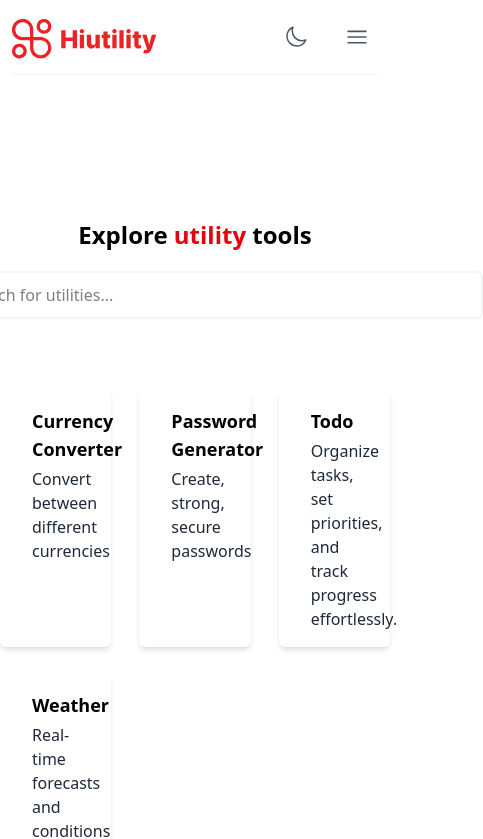
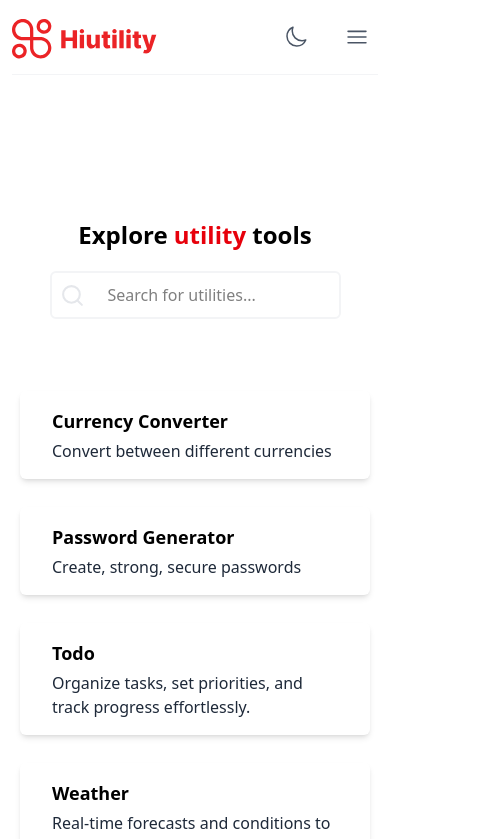
Before and after one commit to asimnp/hiutility, a React (Vite) app: page /tools in a window 390 px wide. Shown: the top 839 px of the page, 483 px wide, since content can reach past the window. Built offline with nearby package versions, Linux system fonts and the light colour scheme; no server answers.

Commit message:
Make tools page mobile responsive

```diff
--- a/src/components/SearchBar.jsx
+++ b/src/components/SearchBar.jsx
@@ -2,19 +2,16 @@ import { LuSearch } from "react-icons/lu";
 
 export default function SearchBar({ value, setValue }) {
   return (
-    <form className="flex justify-center items-center ">
+    <form className="flex items-center justify-center">
       <label className="relative">
-        <LuSearch
-          size={25}
-          className="text-gray-200 absolute top-3 left-2.5 "
-        />
+        <LuSearch size={25} className="absolute top-3 left-2.5 text-gray-200" />
 
         <input
           type="text"
           value={value}
           onChange={(e) => setValue(e.target.value)}
           placeholder="Search for utilities..."
-          className="outline-none border-2 border-gray-100 h-12 rounded-md w-xl pl-14 focus:border-red-600 dark:placeholder:text-gray-300 dark:text-gray-300  "
+          className="h-12 w-full rounded-md border-2 border-gray-100 pl-14 outline-none focus:border-red-600 dark:text-gray-300 dark:placeholder:text-gray-300"
         />
       </label>
     </form>
--- a/src/pages/Tools.jsx
+++ b/src/pages/Tools.jsx
@@ -18,15 +18,15 @@ export default function Tools() {
   }, [search, sortedTools]);
 
   return (
-    <div className="container mx-auto">
-      <div className="flex flex-col gap-5 items-center justify-center mt-32">
-        <h1 className="font-bold text-2xl dark:text-gray-300">
+    <div className="mx-5 sm:container sm:mx-auto">
+      <div className="mt-32 flex flex-col items-center justify-center gap-5">
+        <h1 className="text-2xl font-bold dark:text-gray-300">
           Explore <span className="text-red-600">utility</span> tools
         </h1>
         <SearchBar value={search} setValue={setSearch} />
       </div>
 
-      <div className="grid grid-cols-3 gap-7 mt-18 mb-52">
+      <div className="mt-18 mb-52 grid grid-cols-1 gap-7 sm:grid-cols-3">
         {filteredTools.map((tool) => (
           <ToolCard key={tool.path} tool={tool} />
         ))}
```
